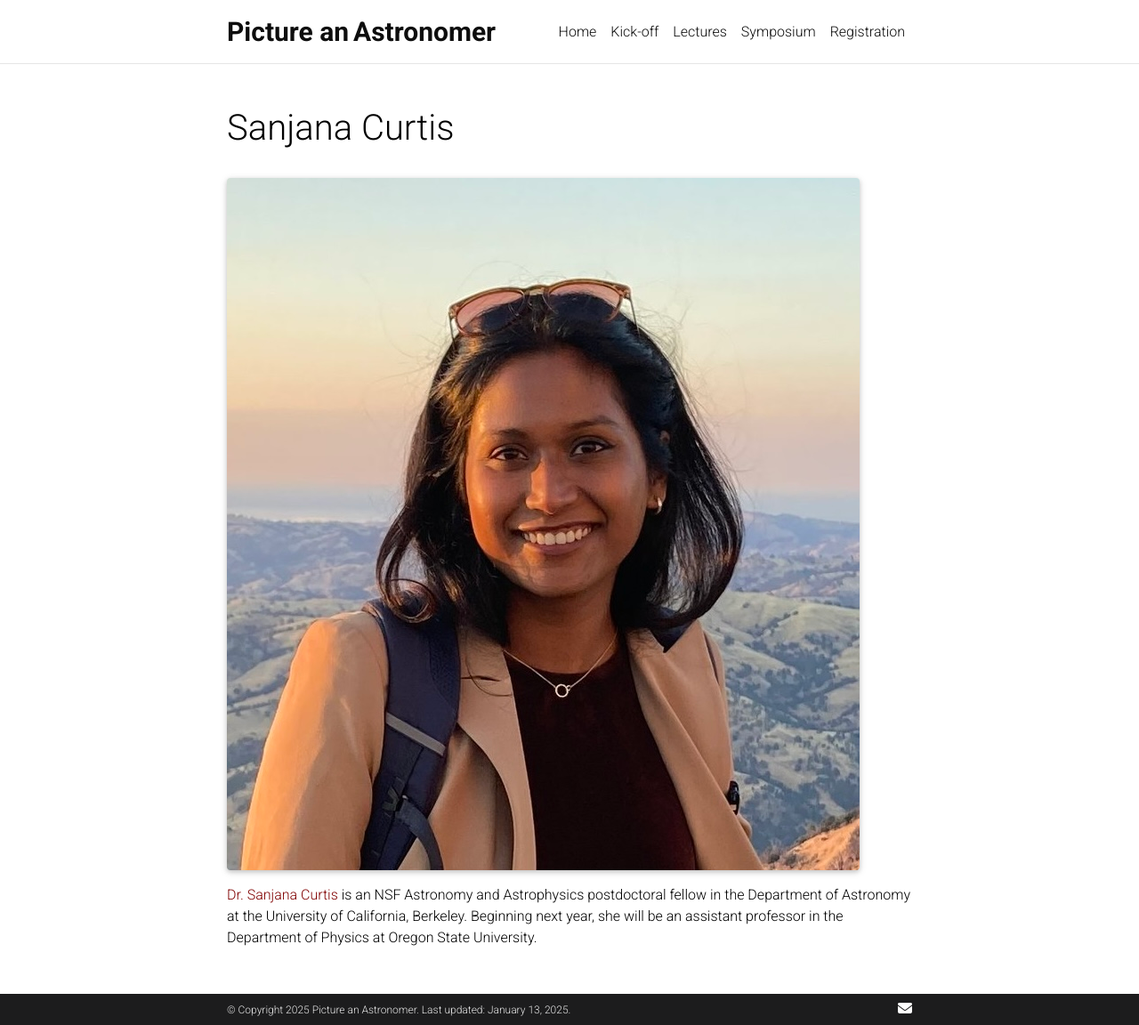
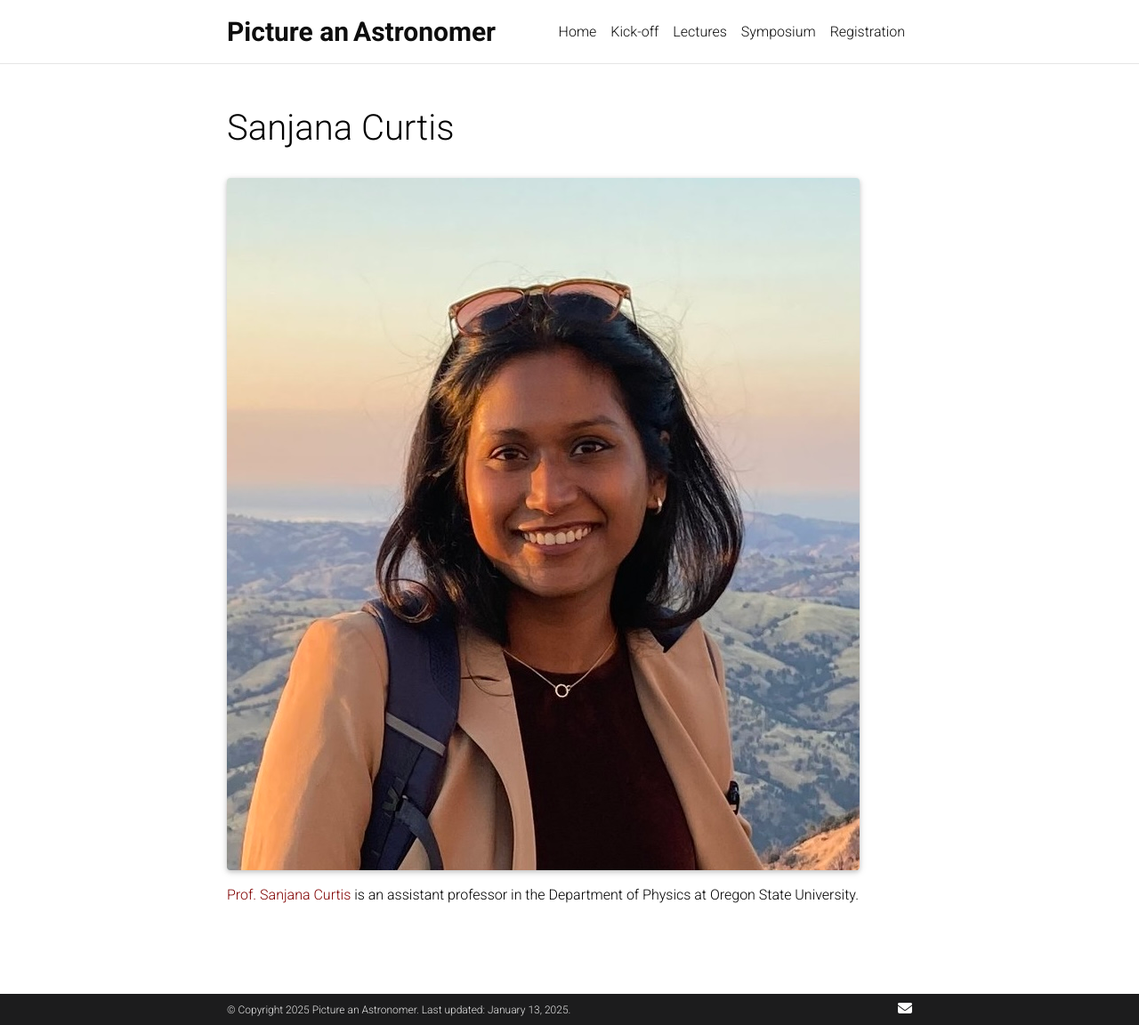
Before and after one commit to pictureanastronomer/pictureanastronomer.github.io, a Jekyll site: the page built from _symposiumspeakers/sanjanacurtis.md, in a window 1280 px wide and 1152 px high. Shown: the whole window at 89% size. Built offline with Jekyll 4.4.1, drawn with Linux system fonts in a browser that asks for light colours; nearby versions of some CDN libraries; full-size pictures stand in for the smaller copies a plugin makes; comment, search, counter and statistics services are not loaded; a style sheet for code colours, icons or effects is not loaded.

```diff
--- a/_symposiumspeakers/sanjanacurtis.md
+++ b/_symposiumspeakers/sanjanacurtis.md
@@ -12,4 +12,4 @@ category: Invited Speakers
     </div>
 </div>
 
-[Dr. Sanjana Curtis](https://www.sanjana-curtis.com){:target="_blank"} is an NSF Astronomy and Astrophysics postdoctoral fellow in the Department of Astronomy at the University of California, Berkeley. Beginning next year, she will be an assistant professor in the Department of Physics at Oregon State University.
+[Prof. Sanjana Curtis](https://www.sanjana-curtis.com){:target="_blank"} is an assistant professor in the Department of Physics at Oregon State University.
```
Also changed, not shown: _pages/home.md (+1 -1 lines), _pages/publiclectures.md (+0 -1 lines), _pages/registration.md (+0 -1 lines), _symposiumspeakers/rachelsomerville.md (+2 -0 lines), assets/img/pictureanastronomer_calendar.png, 2 other files.
